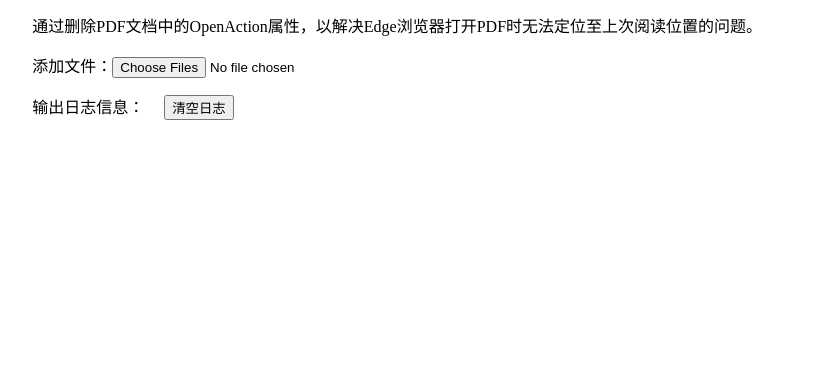
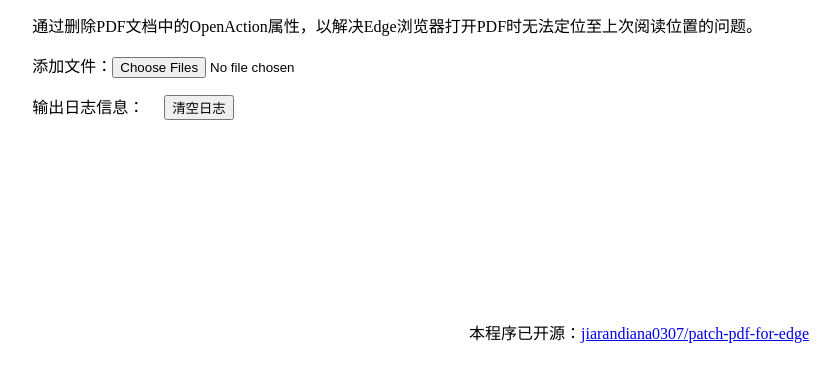
Before and after one commit to jiarandiana0307/patch-pdf-for-edge, a plain HTML site: page javascript/index.html in a window 1280 px wide. Shown: the part 107-488 px from the top of the page, without its empty margins (1-841 px from the left). Drawn offline with Linux system fonts and the light colour scheme.

Commit message:
Add open source information

```diff
--- a/javascript/index.html
+++ b/javascript/index.html
@@ -15,7 +15,9 @@
       <p><span id="add-file">添加文件：</span><input id="pdf-file" type="file" accept=".pdf" multiple></p>
       <p>输出日志信息：<button onclick="clearLog()" style="margin-left: 20px;">清空日志</button></p>
       <div id="output-msg"></div>
-      <div id="footer" style="margin: 200px;"></div>
+      <div id="footer" style="margin: 200px 20px; text-align: center;">
+        <p>本程序已开源：<a href="https://github.com/jiarandiana0307/patch-pdf-for-edge">jiarandiana0307/patch-pdf-for-edge</a></p>
+      </div>
     </div>
 
     <script>
```
Also changed, not shown: javascript/en.html (+3 -1 lines).
